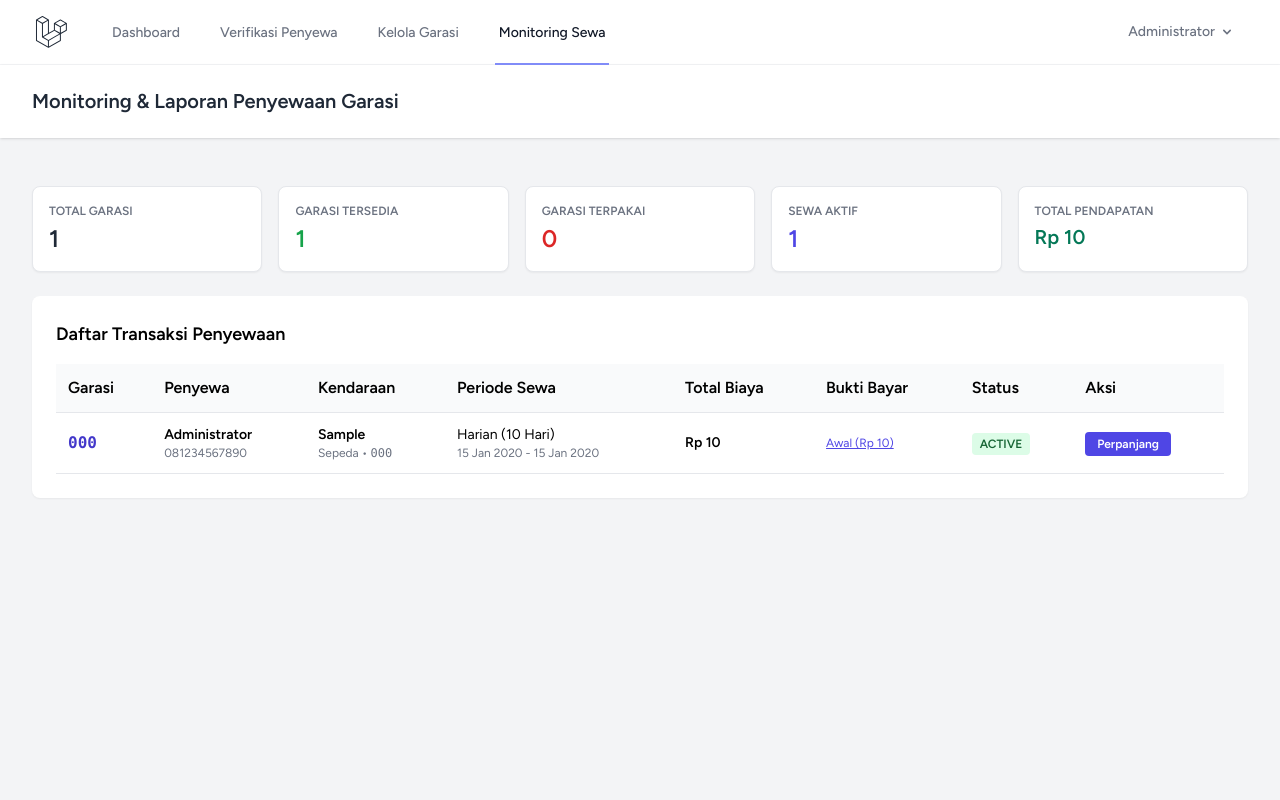
After one commit to MattGabs/sistem-penyewaan-garasi, a Laravel app: page /admin/monitoring-sewa in a window 1280 px wide. The commit adds this page. Run offline with Laravel 12, Linux system fonts and the light colour scheme; a user stored in the database is signed in; data comes from the database, SQL or seed files in the repository; tables that the repository leaves empty hold one stand-in row (values such as "Sample post"); style sheets or scripts are compiled from the project's sources.

Commit message:
feat: add admin rental extension and monitoring

```diff
--- /dev/null
+++ b/app/Http/Controllers/Admin/RentalMonitoringController.php
@@ -0,0 +1,90 @@
+<?php
+
+namespace App\Http\Controllers\Admin;
+
+use App\Http\Controllers\Controller;
+use App\Models\Garage;
+use App\Models\Payment;
+use App\Models\Rental;
+use Carbon\Carbon;
+use Illuminate\Http\Request;
+use Illuminate\Support\Facades\DB;
+
+/**
+ * Controller untuk memantau dan mengelola transaksi penyewaan oleh Admin.
+ */
+class RentalMonitoringController extends Controller
+{
+    /**
+     * Menampilkan statistik garasi, total pendapatan,
+     * dan daftar seluruh transaksi penyewaan.
+     */
+    public function index()
+    {
+        $stats = [
+            'total_garages' => Garage::count(),
+            'available_garages' => Garage::where('status', 'available')->count(),
+            'used_garages' => Garage::where('status', 'used')->count(),
+            'active_rentals' => Rental::where('status', 'active')->count(),
+            'total_revenue' => Payment::sum('amount'),
+        ];
+
+        $rentals = Rental::with(['user', 'garage', 'payments'])
+            ->orderByRaw("CASE WHEN status = 'active' THEN 1 ELSE 2 END")
+            ->latest()
+            ->get();
+
+        return view('admin.rentals.index', compact('stats', 'rentals'));
+    }
+
+    /**
+     * Memproses perpanjangan masa sewa oleh Admin,
+     * menghitung biaya tambahan, dan menyimpan bukti pembayaran.
+     */
+    public function extend(Request $request, Rental $rental)
+    {
+        if ($rental->status !== 'active') {
+            return back()->with('error', 'Transaksi sewa ini sudah selesai dan tidak dapat diperpanjang.');
+        }
+
+        $request->validate([
+            'rental_type' => ['required', 'in:harian,bulanan'],
+            'duration' => ['required', 'integer', 'min:1', 'max:365'],
+            'payment_proof' => ['required', 'file', 'mimes:jpg,jpeg,png,pdf', 'max:2048'],
+        ]);
+
+        return DB::transaction(function () use ($request, $rental) {
+            $garage = $rental->garage;
+            $currentEndDate = Carbon::parse($rental->end_date);
+            $duration = (int) $request->duration;
+
+            if ($request->rental_type === 'harian') {
+                $addedDays = $duration;
+                $newEndDate = $currentEndDate->copy()->addDays($addedDays);
+                $addedCost = $garage->daily_rate * $addedDays;
+            } else {
+                $newEndDate = $currentEndDate->copy()->addMonthsNoOverflow($duration);
+                $addedDays = (int) $currentEndDate->diffInDays($newEndDate);
+                $addedCost = ($garage->daily_rate * 25) * $duration;
+            }
+
+            $proofPath = $request->file('payment_proof')->store('payment_proofs', 'public');
+
+            $rental->update([
+                'duration_days' => $rental->duration_days + $addedDays,
+                'end_date' => $newEndDate->toDateString(),
+                'total_cost' => $rental->total_cost + $addedCost,
+            ]);
+
+            Payment::create([
+                'rental_id' => $rental->id,
+                'payment_type' => 'extension',
+                'amount' => $addedCost,
+                'payment_proof_path' => $proofPath,
+                'payment_date' => now()->toDateString(),
+            ]);
+
+            return back()->with('success', "Sewa garasi {$garage->code} berhasil diperpanjang sampai {$newEndDate->format('d M Y')}.");
+        });
+    }
+}
--- /dev/null
+++ b/resources/views/admin/rentals/index.blade.php
@@ -0,0 +1,198 @@
+<x-app-layout>
+    <x-slot name="header">
+        <h2 class="font-semibold text-xl text-gray-800 leading-tight">
+            Monitoring & Laporan Penyewaan Garasi
+        </h2>
+    </x-slot>
+
+    <div class="py-12">
+        <div class="max-w-7xl mx-auto sm:px-6 lg:px-8 space-y-6">
+            @if (session('success'))
+                <div class="p-4 bg-green-100 text-green-800 rounded-lg">
+                    {{ session('success') }}
+                </div>
+            @endif
+
+            @if (session('error'))
+                <div class="p-4 bg-red-100 text-red-800 rounded-lg">
+                    {{ session('error') }}
+                </div>
+            @endif
+
+            @if ($errors->any())
+                <div class="p-4 bg-red-100 text-red-800 rounded-lg">
+                    <ul class="list-disc list-inside text-sm">
+                        @foreach ($errors->all() as $error)
+                            <li>{{ $error }}</li>
+                        @endforeach
+                    </ul>
+                </div>
+            @endif
+
+            <!-- Ringkasan Statistik & Laporan -->
+            <div class="grid grid-cols-1 sm:grid-cols-2 lg:grid-cols-5 gap-4">
+                <div class="bg-white p-4 rounded-lg shadow-sm border">
+                    <p class="text-xs text-gray-500 uppercase font-semibold">Total Garasi</p>
+                    <p class="text-2xl font-bold text-gray-800 mt-1">{{ $stats['total_garages'] }}</p>
+                </div>
+
+                <div class="bg-white p-4 rounded-lg shadow-sm border">
+                    <p class="text-xs text-gray-500 uppercase font-semibold">Garasi Tersedia</p>
+                    <p class="text-2xl font-bold text-green-600 mt-1">{{ $stats['available_garages'] }}</p>
+                </div>
+
+                <div class="bg-white p-4 rounded-lg shadow-sm border">
+                    <p class="text-xs text-gray-500 uppercase font-semibold">Garasi Terpakai</p>
+                    <p class="text-2xl font-bold text-red-600 mt-1">{{ $stats['used_garages'] }}</p>
+                </div>
+
+                <div class="bg-white p-4 rounded-lg shadow-sm border">
+                    <p class="text-xs text-gray-500 uppercase font-semibold">Sewa Aktif</p>
+                    <p class="text-2xl font-bold text-indigo-600 mt-1">{{ $stats['active_rentals'] }}</p>
+                </div>
+
+                <div class="bg-white p-4 rounded-lg shadow-sm border">
+                    <p class="text-xs text-gray-500 uppercase font-semibold">Total Pendapatan</p>
+                    <p class="text-xl font-bold text-emerald-700 mt-1">Rp {{ number_format($stats['total_revenue'], 0, ',', '.') }}</p>
+                </div>
+            </div>
+
+            <!-- Tabel Seluruh Transaksi Sewa -->
+            <div class="bg-white overflow-hidden shadow-sm sm:rounded-lg p-6">
+                <h3 class="text-lg font-semibold mb-4">Daftar Transaksi Penyewaan</h3>
+
+                <div class="overflow-x-auto">
+                    <table class="w-full text-left border-collapse">
+                        <thead>
+                            <tr class="border-b bg-gray-50">
+                                <th class="p-3">Garasi</th>
+                                <th class="p-3">Penyewa</th>
+                                <th class="p-3">Kendaraan</th>
+                                <th class="p-3">Periode Sewa</th>
+                                <th class="p-3">Total Biaya</th>
+                                <th class="p-3">Bukti Bayar</th>
+                                <th class="p-3">Status</th>
+                                <th class="p-3">Aksi</th>
+                            </tr>
+                        </thead>
+                        @forelse ($rentals as $rental)
+                            <tbody x-data="{
+                                showExtend: false,
+                                rentalType: 'harian',
+                                duration: 1,
+                                dailyRate: {{ $rental->garage->daily_rate }},
+                                get extensionCost() {
+                                    let dur = Math.max(1, Number(this.duration) || 1);
+                                    return this.rentalType === 'harian'
+                                        ? this.dailyRate * dur
+                                        : (this.dailyRate * 25) * dur;
+                                },
+                                formatRupiah(num) {
+                                    return 'Rp ' + Number(num).toLocaleString('id-ID');
+                                }
+                            }" class="border-b">
+                                <tr>
+                                    <td class="p-3 font-mono font-bold text-indigo-700">{{ $rental->garage->code }}</td>
+                                    <td class="p-3 text-sm">
+                                        <div class="font-semibold">{{ $rental->user->name }}</div>
+                                        <div class="text-xs text-gray-500">{{ $rental->user->phone }}</div>
+                                    </td>
+                                    <td class="p-3 text-sm">
+                                        <div class="font-semibold">{{ $rental->vehicle_brand_type }}</div>
+                                        <div class="text-xs text-gray-500 capitalize">
+                                            {{ str_replace('_', ' ', $rental->vehicle_type) }}
+                                            @if ($rental->plate_number)
+                                                • <span class="font-mono">{{ $rental->plate_number }}</span>
+                                            @endif
+                                        </div>
+                                    </td>
+                                    <td class="p-3 text-sm">
+                                        <div class="capitalize">{{ $rental->rental_type }} ({{ $rental->duration_days }} hari)</div>
+                                        <div class="text-xs text-gray-500">
+                                            {{ \Carbon\Carbon::parse($rental->start_date)->format('d M Y') }} -
+                                            {{ \Carbon\Carbon::parse($rental->end_date)->format('d M Y') }}
+                                        </div>
+                                    </td>
+                                    <td class="p-3 font-semibold text-sm">
+                                        Rp {{ number_format($rental->total_cost, 0, ',', '.') }}
+                                    </td>
+                                    <td class="p-3 text-xs space-y-1">
+                                        @foreach ($rental->payments as $payment)
+                                            <div>
+                                                <a href="{{ asset('storage/' . $payment->payment_proof_path) }}" target="_blank" class="text-indigo-600 underline hover:text-indigo-800">
+                                                    {{ $payment->payment_type === 'initial' ? 'Awal' : 'Perpanjang' }} (Rp {{ number_format($payment->amount, 0, ',', '.') }})
+                                                </a>
+                                            </div>
+                                        @endforeach
+                                    </td>
+                                    <td class="p-3">
+                                        <span class="px-2 py-1 text-xs rounded font-semibold {{ $rental->status === 'active' ? 'bg-green-100 text-green-800' : 'bg-gray-200 text-gray-700' }}">
+                                            {{ strtoupper($rental->status) }}
+                                        </span>
+                                    </td>
+                                    <td class="p-3">
+                                        @if ($rental->status === 'active')
+                                            <button type="button" @click="showExtend = !showExtend" class="px-3 py-1 bg-indigo-600 text-white text-xs font-semibold rounded hover:bg-indigo-700">
+                                                Perpanjang
+                                            </button>
+                                        @else
+                                            <span class="text-gray-400 text-xs">-</span>
+                                        @endif
+                                    </td>
+                                </tr>
+
+                                <!-- Form Perpanjangan Sewa oleh Admin -->
+                                @if ($rental->status === 'active')
+                                    <tr x-show="showExtend" x-cloak class="bg-indigo-50/60">
+                                        <td colspan="8" class="p-4">
+                                            <form action="{{ route('admin.rentals.extend', $rental) }}" method="POST" enctype="multipart/form-data" class="grid grid-cols-1 md:grid-cols-4 gap-4 items-end">
+                                                @csrf
+                                                <div>
+                                                    <label class="block text-xs font-semibold text-gray-700">Paket Perpanjangan</label>
+                                                    <select name="rental_type" x-model="rentalType" class="mt-1 block w-full text-sm border-gray-300 rounded-md shadow-sm">
+                                                        <option value="harian">Harian</option>
+                                                        <option value="bulanan">Bulanan (25x Harian)</option>
+                                                    </select>
+                                                </div>
+
+                                                <div>
+                                                    <label class="block text-xs font-semibold text-gray-700" x-text="rentalType === 'harian' ? 'Tambah Durasi (Hari)' : 'Tambah Durasi (Bulan)'"></label>
+                                                    <input type="number" name="duration" min="1" max="365" x-model="duration" class="mt-1 block w-full text-sm border-gray-300 rounded-md shadow-sm" required>
+                                                </div>
+
+                                                <div>
+                                                    <label class="block text-xs font-semibold text-gray-700">Bukti Bayar Perpanjangan</label>
+                                                    <input type="file" name="payment_proof" accept=".jpg,.jpeg,.png,.pdf" class="mt-1 block w-full text-xs text-gray-600" required>
+                                                </div>
+
+                                                <div class="flex flex-col gap-1">
+                                                    <div class="text-xs font-bold text-indigo-700">
+                                                        Biaya Tambahan: <span x-text="formatRupiah(extensionCost)"></span>
+                                                    </div>
+                                                    <div class="flex gap-2">
+                                                        <button type="submit" class="px-3 py-2 bg-green-600 text-white text-xs font-semibold rounded hover:bg-green-700">
+                                                            Konfirmasi Perpanjang
+                                                        </button>
+                                                        <button type="button" @click="showExtend = false" class="px-3 py-2 bg-gray-300 text-gray-700 text-xs font-semibold rounded hover:bg-gray-400">
+                                                            Batal
+                                                        </button>
+                                                    </div>
+                                                </div>
+                                            </form>
+                                        </td>
+                                    </tr>
+                                @endif
+                            </tbody>
+                        @empty
+                            <tbody>
+                                <tr>
+                                    <td colspan="8" class="p-4 text-center text-gray-500">Belum ada transaksi penyewaan.</td>
+                                </tr>
+                            </tbody>
+                        @endforelse
+                    </table>
+                </div>
+            </div>
+        </div>
+    </div>
+</x-app-layout>
--- a/resources/views/layouts/navigation.blade.php
+++ b/resources/views/layouts/navigation.blade.php
@@ -23,6 +23,10 @@
 
                         <x-nav-link :href="route('admin.garages.index')" :active="request()->routeIs('admin.garages.*')">
                             {{ __('Kelola Garasi') }}
+                        </x-nav-link>
+
+                        <x-nav-link :href="route('admin.rentals.index')" :active="request()->routeIs('admin.rentals.*')">
+                            {{ __('Monitoring Sewa') }}
                         </x-nav-link>
                     @endif
 
@@ -99,6 +103,10 @@
                 <x-responsive-nav-link :href="route('admin.garages.index')" :active="request()->routeIs('admin.garages.*')">
                     {{ __('Kelola Garasi') }}
                 </x-responsive-nav-link>
+
+                <x-responsive-nav-link :href="route('admin.rentals.index')" :active="request()->routeIs('admin.rentals.*')">
+                    {{ __('Monitoring Sewa') }}
+                </x-responsive-nav-link>
             @endif
 
             @if (auth()->user()->role === 'penyewa')
--- a/routes/web.php
+++ b/routes/web.php
@@ -5,6 +5,7 @@ use Illuminate\Support\Facades\Route;
 use App\Http\Controllers\Admin\UserVerificationController;
 use App\Http\Controllers\Admin\GarageController;
 use App\Http\Controllers\Tenant\RentalController;
+use App\Http\Controllers\Admin\RentalMonitoringController;
 
 // Route halaman utama aplikasi.
 Route::get('/', function () {
@@ -26,6 +27,9 @@ Route::middleware(['auth', 'role:admin'])->prefix('admin')->name('admin.')->grou
     // Menampilkan daftar garasi dan memproses penambahan garasi baru.
     Route::get('/garasi', [GarageController::class, 'index'])->name('garages.index');
     Route::post('/garasi', [GarageController::class, 'store'])->name('garages.store');
+
+    Route::get('/monitoring-sewa', [RentalMonitoringController::class, 'index'])->name('rentals.index');
+    Route::post('/monitoring-sewa/{rental}/perpanjang', [RentalMonitoringController::class, 'extend'])->name('rentals.extend');
 });
 
 // Mengelompokkan route khusus Penyewa dengan middleware autentikasi dan pembatasan role.
@@ -37,6 +41,7 @@ Route::middleware(['auth', 'role:penyewa'])->prefix('penyewa')->name('tenant.')-
 
     // Memproses pengajuan penyewaan garasi baru.
     Route::post('/sewa', [RentalController::class, 'store'])->name('rentals.store');
+
 });
 
 // Route pengelolaan profil yang hanya dapat diakses pengguna yang sudah login.
```
Also changed, not shown: app/Http/Controllers/Tenant/RentalController.php (line endings or trailing spaces).
